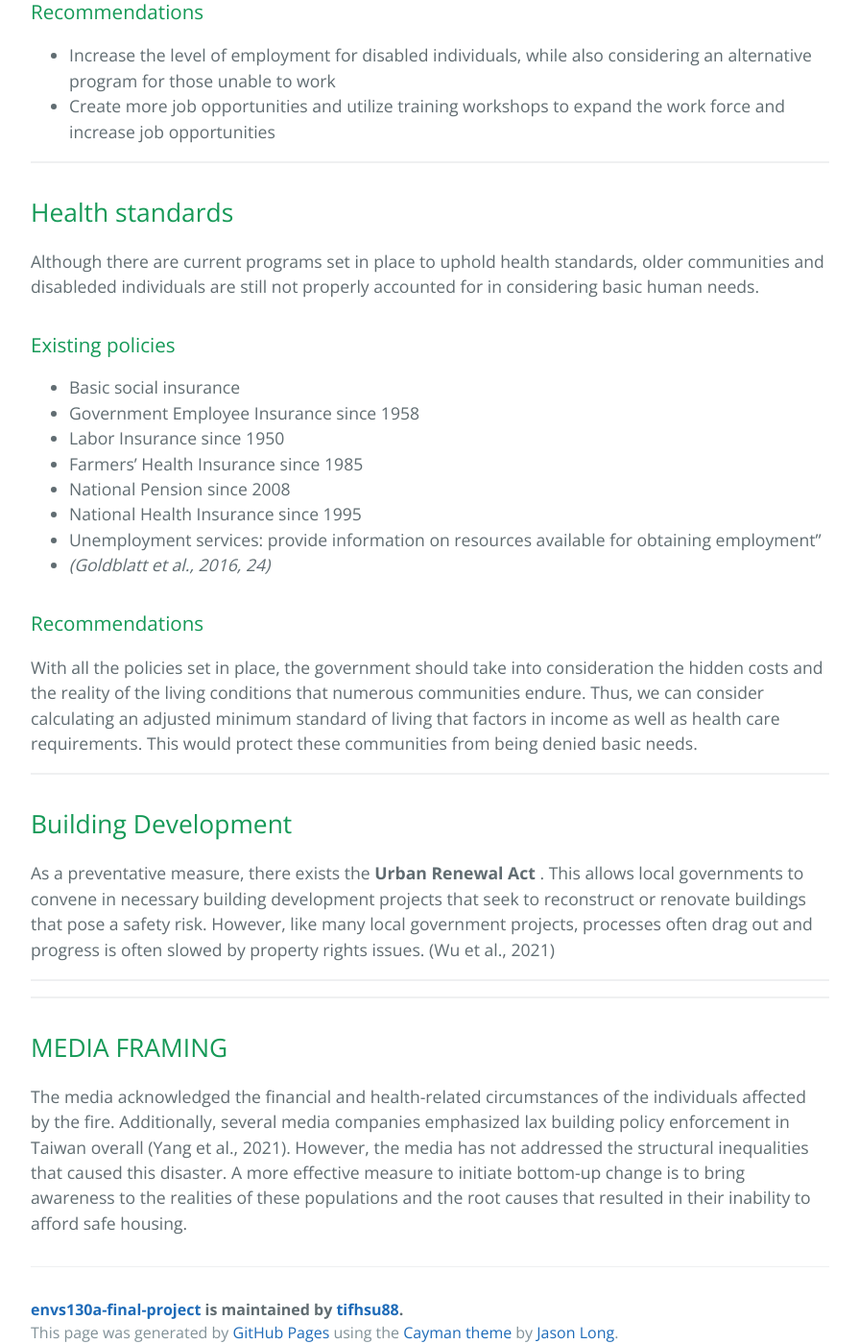
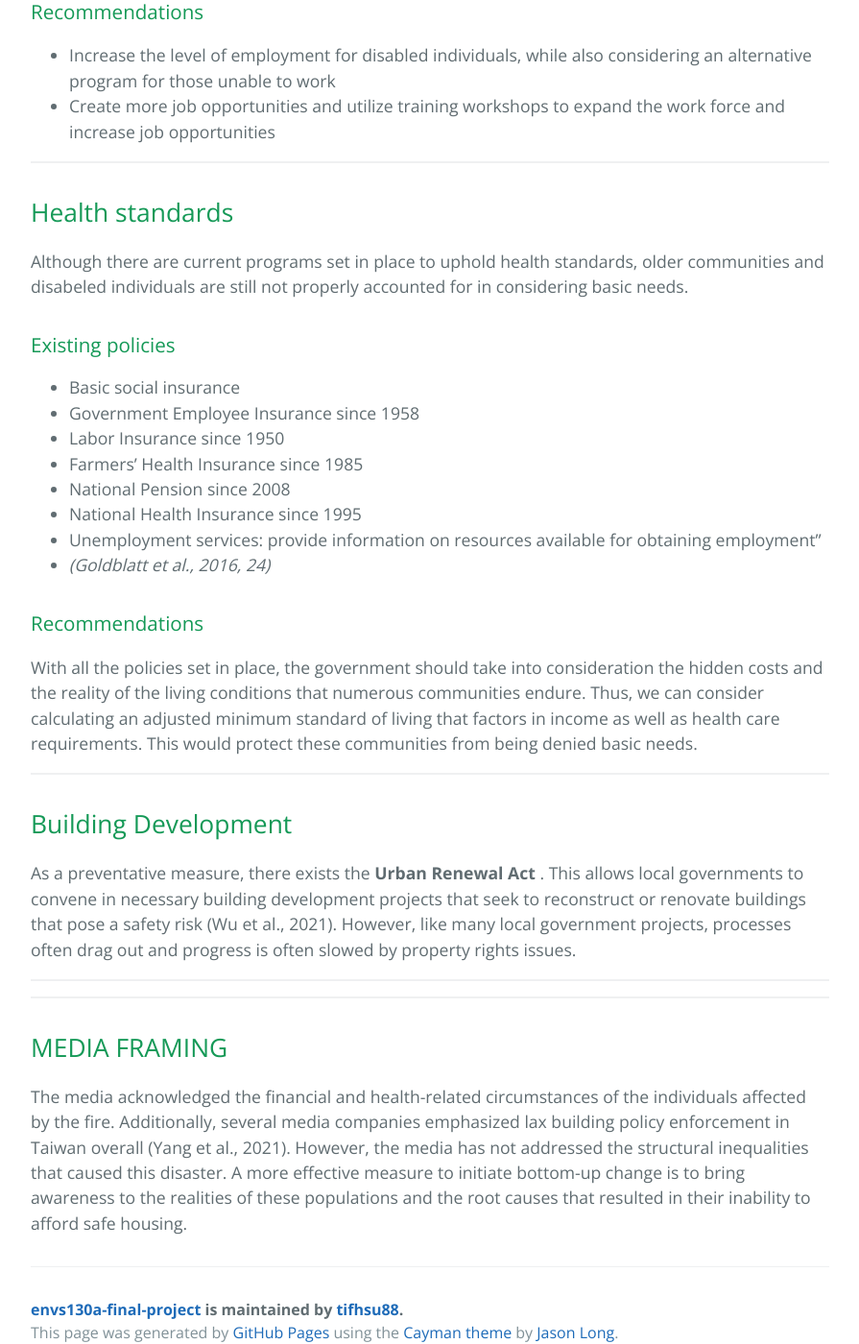
Before and after one commit to tifhsu88/envs130a-final-project, a Jekyll site: the page built from tab2.md, in a window 1280 px wide and 1400 px high, scrolled down 1541 px. Shown: the whole window at 96% size, without its empty margins (192-1087 px from the left). Built offline with Jekyll 4.4.1, drawn with Linux system fonts in a browser that asks for light colours.

Commit message:
Update tab2.md

```diff
--- a/tab2.md
+++ b/tab2.md
@@ -27,7 +27,7 @@ There is still capacity for improvement regarding employment policies in Taiwan.
 
 ---
 ## Health standards
-Although there are current programs set in place to uphold health standards, older communities and disableded individuals are still not properly accounted for in considering basic human needs.
+Although there are current programs set in place to uphold health standards, older communities and disabeled individuals are still not properly accounted for in considering basic needs.
 
 ### Existing policies
 - Basic social insurance
@@ -44,7 +44,7 @@ With all the policies set in place, the government should take into consideratio
 
 ---
 ## Building Development
-As a preventative measure, there exists the **Urban Renewal Act** . This allows local governments to convene in necessary building development projects that seek to reconstruct or renovate buildings that pose a safety risk. However, like many local government projects, processes often drag out and progress is often slowed by property rights issues.  (Wu et al., 2021)
+As a preventative measure, there exists the **Urban Renewal Act** . This allows local governments to convene in necessary building development projects that seek to reconstruct or renovate buildings that pose a safety risk (Wu et al., 2021). However, like many local government projects, processes often drag out and progress is often slowed by property rights issues.
 
 ---
 ---
```
